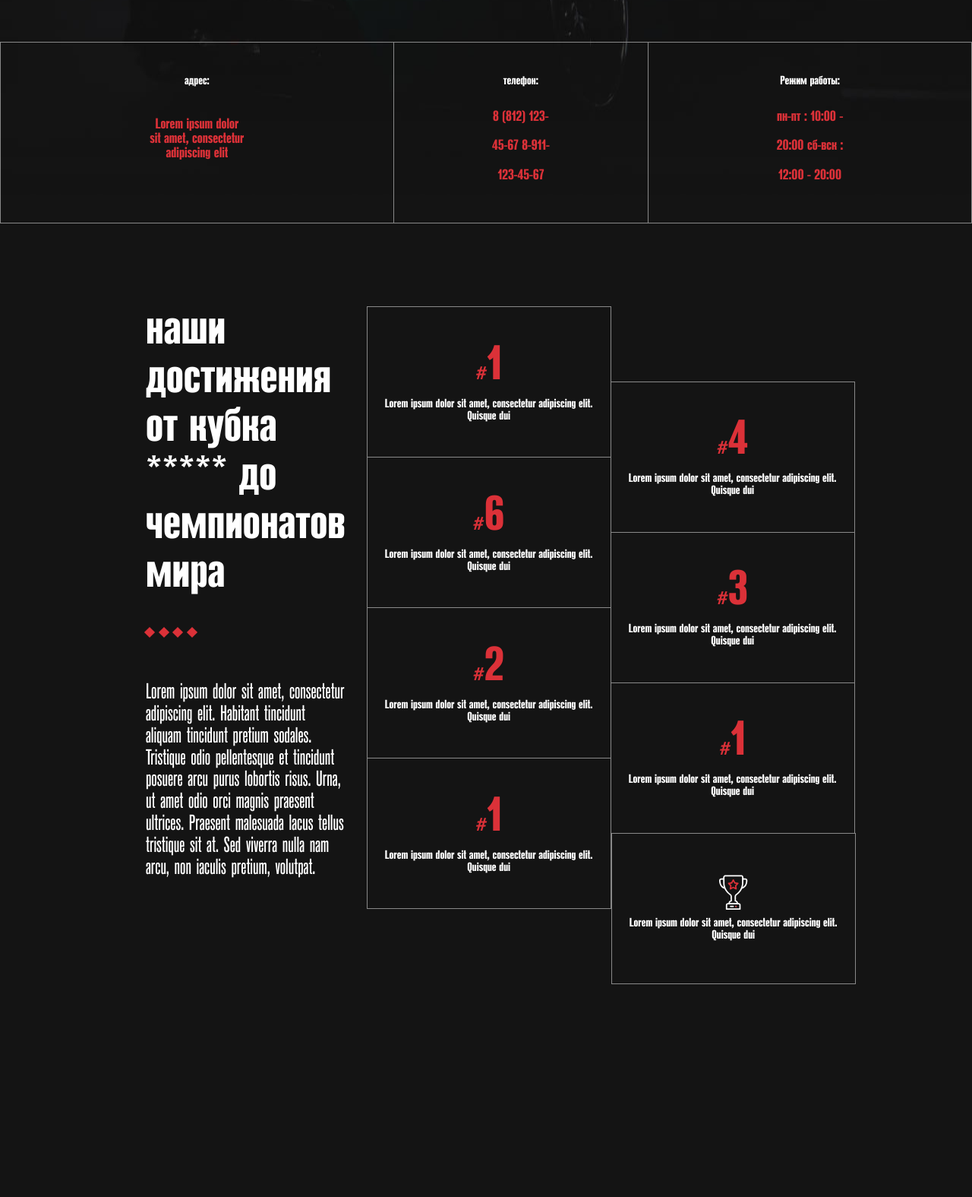
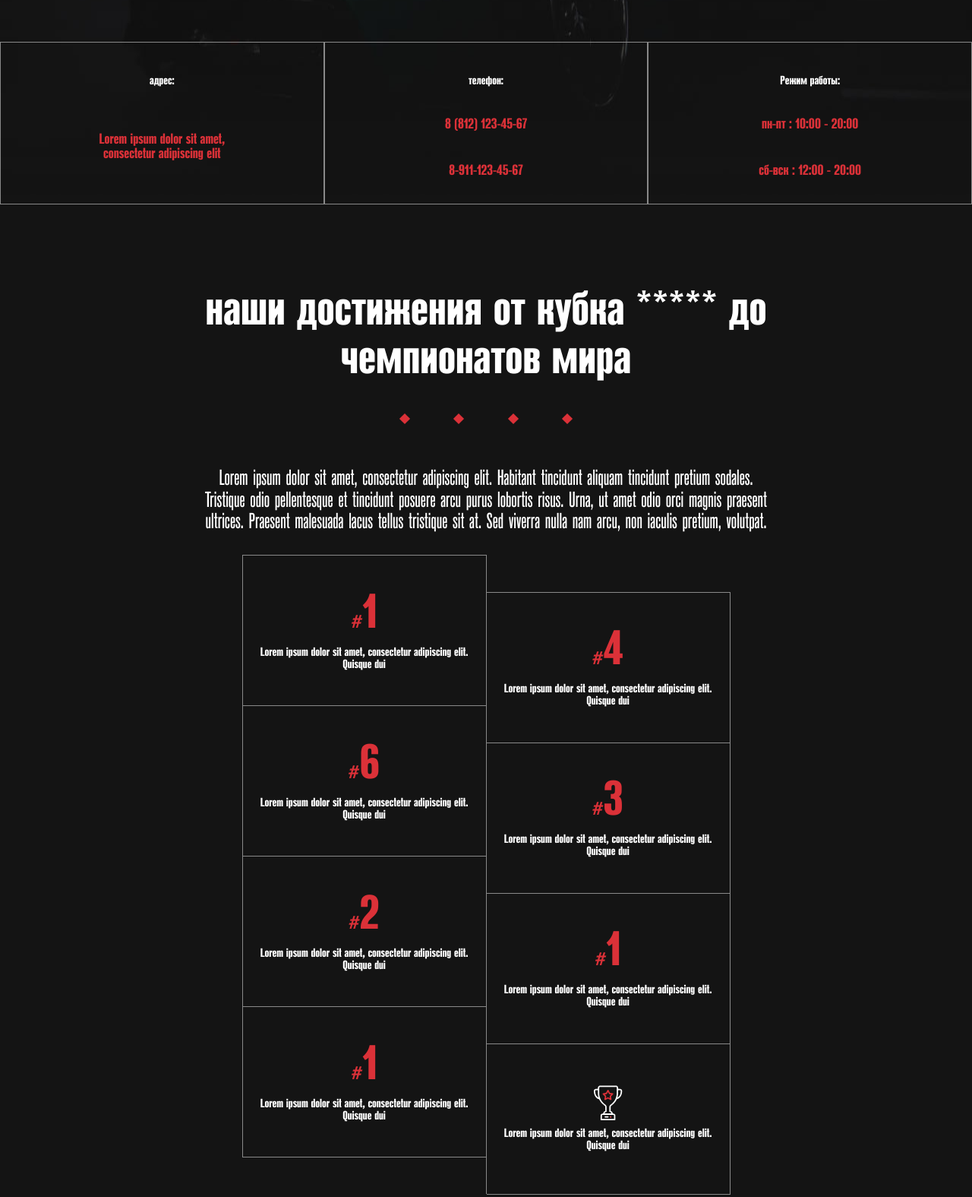
Before and after one commit to Literally-you1/car-musc, a plain HTML site: page pages/index.html in a window 1280 px wide. Shown: the part 743-2318 px from the top of the page at 76% size. Drawn offline with Linux system fonts and the light colour scheme.

Commit message:
midel-done-mobile-heade-2blockarticle

```diff
--- a/pages/index.html
+++ b/pages/index.html
@@ -47,11 +47,13 @@
                         </td>
                         <td>
                             <p class="info-bar__name">телефон:</p>
-                            <p class="info-bar__text-vrap">8 (812) 123-45-67 8-911-123-45-67</p>
+                            <p class="info-bar__text-vrap">8 (812) 123-45-67  </p>
+                            <p class="info-bar__text-vrap">8-911-123-45-67</p>
                         </td>
                         <td>
                             <p class="info-bar__name">Режим работы:</p>
-                              <p class="info-bar__text-vrap">пн-пт : 10:00 - 20:00 сб-вск : 12:00 - 20:00</p>
+                              <p class="info-bar__text-vrap">пн-пт : 10:00 - 20:00  </p>
+                              <p class="info-bar__text-vrap"> сб-вск : 12:00 - 20:00</p>
                         </td>
                     </tr>
                 </tbody>
--- a/style/achieve.scss
+++ b/style/achieve.scss
@@ -35,7 +35,7 @@
     width: 50%;
     display: grid;
     grid-template-columns: 1fr 1fr;
-    grid-template-rows: repeat(6,198px);
+    grid-template-rows: repeat(5,198px);
 }
 &__cell{
     width:300px ;
@@ -73,6 +73,21 @@ align-self: center;
 grid-column: 2;
 grid-row: 4/6;
 align-self: center;
+border-left: none;
+position: relative;
+}
+&:nth-of-type(2n){
+    margin-bottom: 100px;
+}
+&:last-of-type::after{
+content: '';
+display: block;
+position: absolute;
+background-color: $border;
+width: 1px;
+height: 48px;
+top: 76%;
+right: 100%;
 }
 }
 &__trophy{
@@ -87,4 +102,57 @@ align-self: center;
     color: $main-text;
     text-align: center;
 }
+
 }
+
+
+@media only screen and (max-width:1500px) {
+    .achieve{
+        grid-template-columns: 1fr;
+        justify-items: center;
+        text-align: center;
+        &__second{
+            justify-content: center;
+        }
+        &__romb--vrap{
+            margin-left: auto;
+            margin-right: auto;
+        }
+    }
+}
+@media only screen and (max-width:850px) {
+.achieve{
+    &__second{
+    width: 50%;
+    display: grid;
+    grid-template-columns: 1fr;
+    grid-template-rows: repeat(10,198px);
+}
+&__cell{
+    &:nth-of-type(2){
+        grid-row: 2;
+  border-left: 1px $border solid;
+grid-column: 1;
+}
+&:nth-of-type(4){
+    grid-row: 4;
+    border-left: 1px $border solid;
+grid-column: 1;
+}
+&:nth-of-type(6){
+    grid-row: 6;
+border-left: 1px $border solid;
+grid-column: 1;
+}
+
+&:nth-of-type(8){
+    grid-row: 8;
+grid-column: 1;
+border-left: 1px $border solid;
+}
+&:nth-of-type(2n){
+    margin-bottom: 0px;
+}
+}
+}
+}
--- a/style/header.scss
+++ b/style/header.scss
@@ -36,3 +36,11 @@
         color: $main-text;
     }
 }
+
+@media only screen and (max-width:850px) {
+    .head__burger{
+display: none;
+
+    }
+
+}
--- a/style/previu.scss
+++ b/style/previu.scss
@@ -46,9 +46,16 @@ margin-bottom: 25px;
      font-weight:500;
 }
 .info-bar__table {
+    tr{
+      display: flex;
+    }
+
     width: 100%;
     td{
-      text-align: center;
+      width: 35%;
+      display: flex;
+      align-items: center;
+      flex-direction: column;
     }
 }
 .info-bar__text{
@@ -56,21 +63,22 @@ margin-bottom: 25px;
     font-size: 1.2rem;
     text-wrap: balance;
     color: $main-acent;
-    margin-right: auto;
-    margin-left: auto;
     margin-bottom: 43px;
     margin-top: 40px;
+    text-align: center;
 
 }
 .info-bar__text-vrap{
-    width: 28%;
     font-size: 1.2rem;
     text-wrap: balance;
     color: $main-acent;
-    margin-right: auto;
-    margin-left: auto;
-    margin-bottom: 43px;
+    margin-bottom: 23px;
     line-height: 2;
+    margin-top: 10px;
+    &:last-child{
+        margin-top: 0;
+    }
+
 }
 .info-bar__name{
     color: $main-text;
@@ -78,6 +86,12 @@ margin-bottom: 25px;
 }
 .info-bar__text:nth-of-type(3){line-height: 2;}
 // .info-bar__text:nth-of-type(1){line-height: 2;}
-.info-bar__table tr,td{
+.info-bar__table td{
      border: $border 1px solid;
 }
+
+@media only screen and (max-width:1500px) {
+.info-bar__text{
+    width: 200px;
+}
+}
```
Also changed, not shown: style/style.css, 1 other file.
